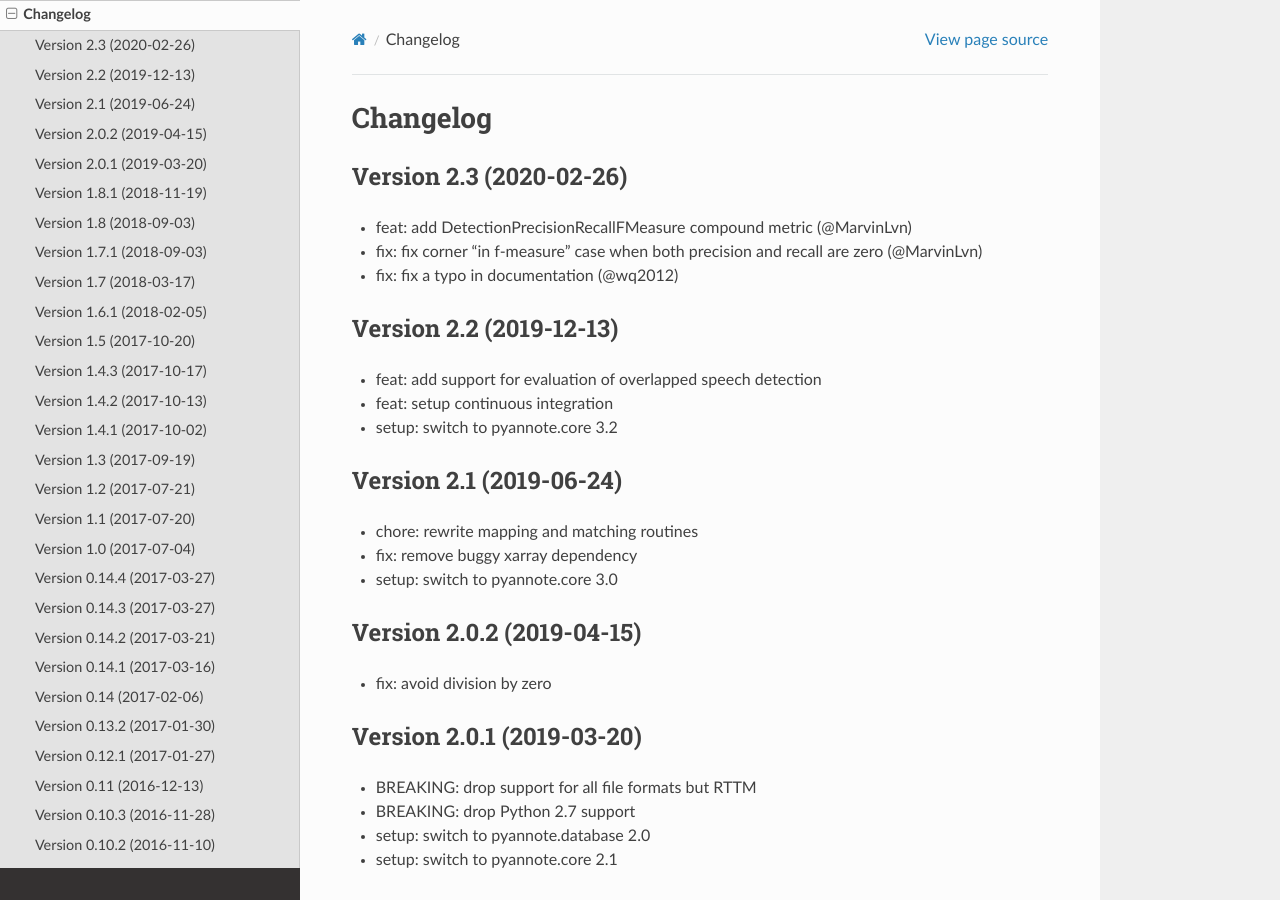
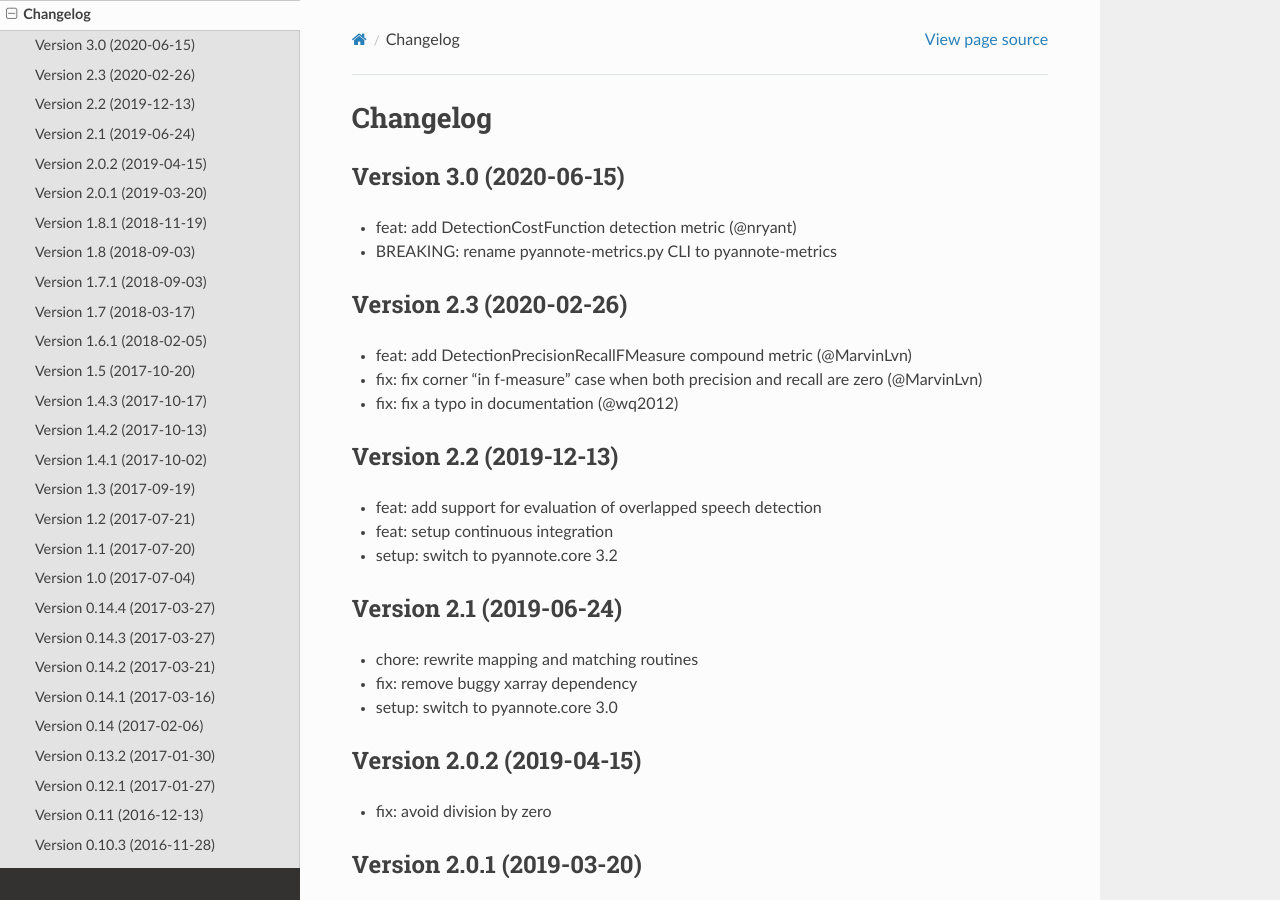
Before and after one commit to pyannote/pyannote-metrics, a Sphinx documentation site: the page built from docs/source/changelog.rst, in a window 1280 px wide and 900 px high. Built offline with Sphinx 7.4.7 and the Read the Docs theme 2.0.0, drawn with Linux system fonts in a browser that asks for light colours.

Commit message:
doc: update changelog

```diff
--- a/docs/source/changelog.rst
+++ b/docs/source/changelog.rst
@@ -1,6 +1,12 @@
 #########
 Changelog
 #########
+
+Version 3.0 (2020-06-15)
+~~~~~~~~~~~~~~~~~~~~~~~~
+
+- feat: add DetectionCostFunction detection metric (@nryant)
+- BREAKING: rename pyannote-metrics.py CLI to pyannote-metrics
 
 Version 2.3 (2020-02-26)
 ~~~~~~~~~~~~~~~~~~~~~~~~
```
